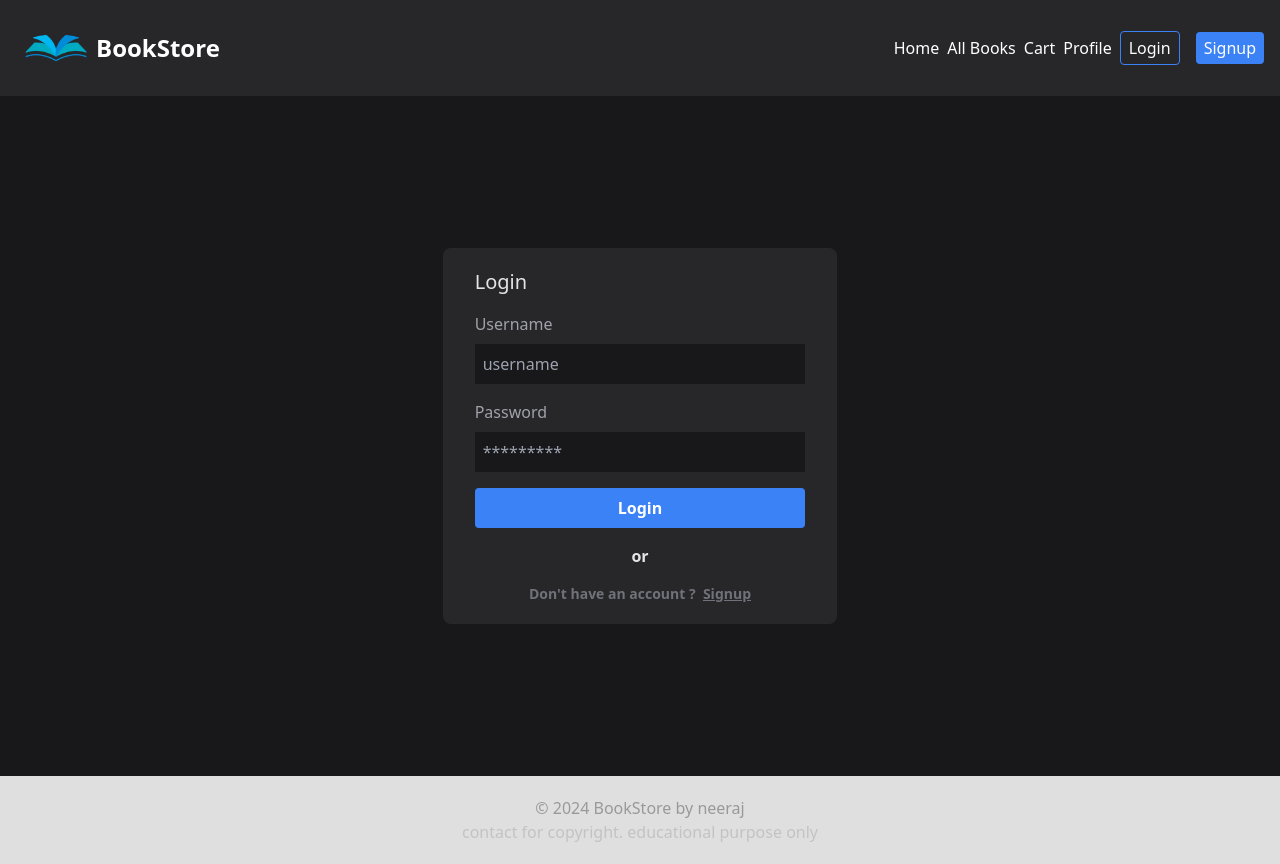
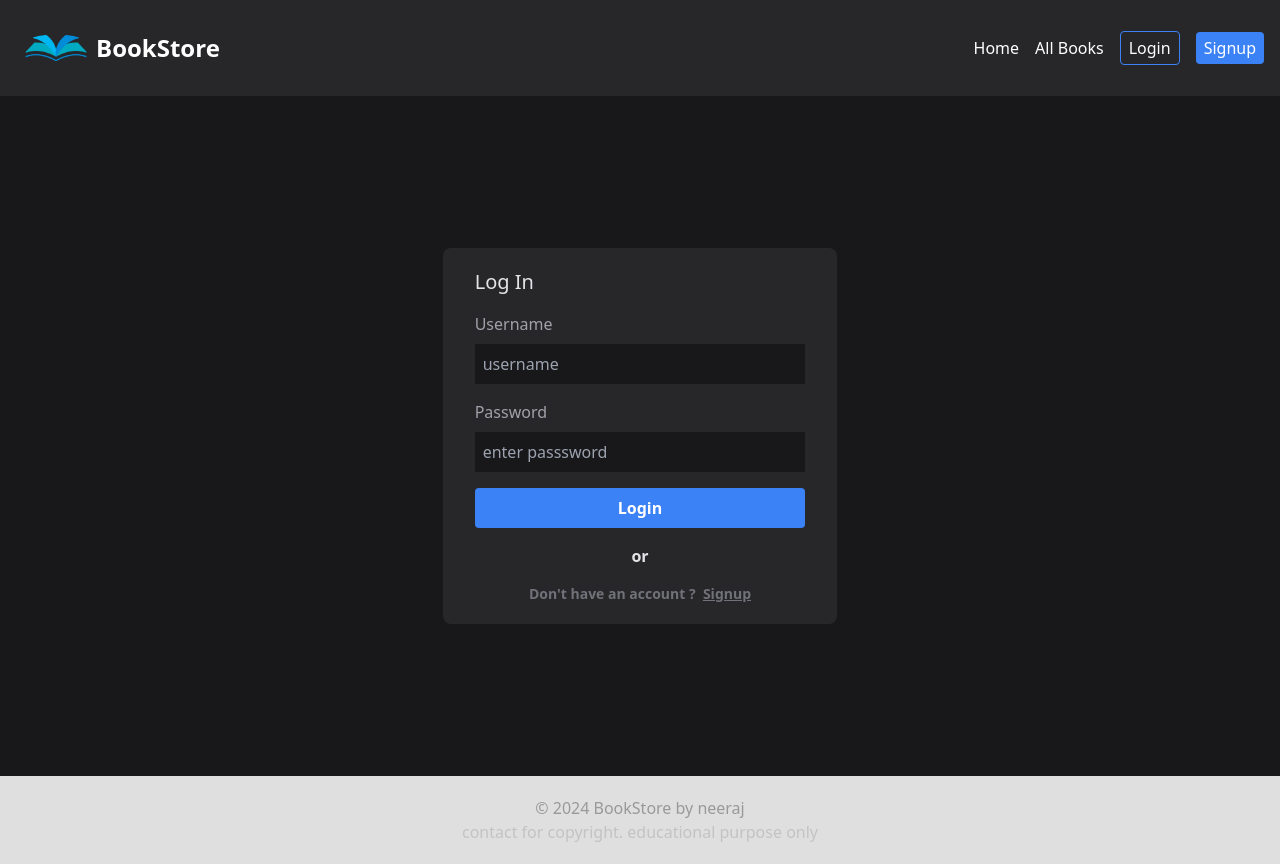
Before and after one commit to itzneeraj06/bookStore-MERN, a React (Create React App) app in the folder front-end/: page /login in a window 1280 px wide. Built offline with nearby package versions, Linux system fonts and the light colour scheme.

Commit message:
login and signup with DB

```diff
--- a/front-end/src/components/Navbar.jsx
+++ b/front-end/src/components/Navbar.jsx
@@ -4,9 +4,8 @@ import { FiMenu } from "react-icons/fi";
 import { Link } from 'react-router-dom';
 import { useSelector } from 'react-redux';
 const Navbar = () => {
+  const isLoggedIn = useSelector((state) => state.auth.isLoggedIn);
 
-  const isLoggedIn= useSelector((state)=>state.auth.isLoggedIn);
-  console.log(isLoggedIn);
   return (
     <div className='flex bg-zinc-800 text-white px-4 py-2 items-center justify-between'>
       <Link to='/'>
@@ -16,16 +15,20 @@ const Navbar = () => {
         </div>
       </Link>
       <div className="flex ">
-        <ul className="hidden gap-2 items-center me-2 sm:flex">
-          <li className=' hover:text-blue-500 transition-all duration-500'>Home</li>
+        <ul className="hidden gap-4 items-center me-4 sm:flex">
+          <li className=' hover:text-blue-500 transition-all duration-500'><Link to={'/'}>Home</Link></li>
           <li className=' hover:text-blue-500 transition-all duration-500'><Link to={'/allbooks'}>All Books</Link></li>
-          <li className=' hover:text-blue-500 transition-all duration-500'>Cart</li>
-          <li className=' hover:text-blue-500 transition-all duration-500'>Profile</li>
+          {isLoggedIn &&
+            <li className=' hover:text-blue-500 transition-all duration-500'>Cart</li>}
+          {isLoggedIn &&
+            <li className=' hover:text-blue-500 transition-all duration-500'>Profile</li>
+          }
         </ul>
-        <ul className="hidden items-center gap-4 sm:flex">
+        {!isLoggedIn&&
+          <ul className="hidden items-center gap-4 sm:flex">
           <li className='px-2 py-1 border border-blue-500 rounded hover:bg-zinc-200 hover:text-zinc-800 transition-all duration-300 '><Link to={'/login'}><button>Login</button></Link></li>
           <li className='px-2 py-1 bg-blue-500 rounded hover:bg-white hover:text-zinc-800 transition-all duration-300'><Link to={'/signup'}><button>Signup</button></Link></li>
-        </ul>
+        </ul>}
         <ul className='flex sm:hidden'>
           <li><button><FiMenu /></button></li>
 
--- a/front-end/src/components/Recently.jsx
+++ b/front-end/src/components/Recently.jsx
@@ -11,7 +11,6 @@ const Recently = () => {
       setData(response.data.data);
     }
     fetch();
-
   }, [])
 
   return (
@@ -25,12 +24,12 @@ const Recently = () => {
       <div className='my-8 grid grid-cols-2 sm:grid-cols-3 md:grid-cols-4 gap-8'>
 
         {
-          data && data.map((item, index) =>
+          data &&
+          data.map((item, index) =>
             <div key={index}>
               <BookCard data={item} />
             </div>)
         }
-
       </div>
     </div>
 
--- a/front-end/src/index.js
+++ b/front-end/src/index.js
@@ -4,7 +4,7 @@ import './index.css';
 import App from './App';
 import { BrowserRouter as Router } from 'react-router-dom';
 import { Provider } from 'react-redux';
-import store from './store/index.js'
+import store from './store/Store.js'
 
 const root = ReactDOM.createRoot(document.getElementById('root'));
 root.render(
--- a/front-end/src/pages/Login.jsx
+++ b/front-end/src/pages/Login.jsx
@@ -1,27 +1,64 @@
-import React from 'react'
-import { Link } from 'react-router-dom'
+import React, { useState } from 'react'
+import { Link, useNavigate } from 'react-router-dom'
+import axios from 'axios'
 
 const Login = () => {
+  const [Values, setValue] = useState({
+    username: "",
+    password: "",
+  });
+  const navigate = useNavigate();
+
+  //input par onchange use kiya h or onchange par change function call kiya h
+  const change = (e) => {
+    const { name, value } = e.target;//take values from input
+    setValue({ ...Values, [name]: value })//pass values to the useState (Values)
+  }
+  //onsubmit par call kiya h
+  const submit = async () => {
+    try {
+      if (Values.username === "" || Values.password === "") {
+        alert("all fiels are required");
+
+      }
+      else {
+        const response = await axios.post('http://localhost:4000/api/v1/signin', Values);
+        // console.log(response.data);
+        alert(response.data.message);
+        navigate('/');
+
+        //pass token into localstorage(storage)
+        localStorage.setItem("id", response.data.id);
+        localStorage.setItem("token", response.data.token);
+        localStorage.setItem("role", response.data.role);
+
+      }
+    } catch (error) {
+      alert(error.response.data.message);
+    }
+  }
   return (
-    <div className='h-[85vh]  bg-zinc-900 px-12 py-8 flex items-center justify-center'>
+    <div className='h-[85vh] bg-zinc-900 px-12 py-8 flex items-center justify-center'>
       <div className='bg-zinc-800 rounded-lg px-8 py-5 w-full sm:w-4/6  md:w-3/6 lg:w-2/6'>
-        <p className='text-zinc-200 text-xl'>Login </p>
+        <p className='text-zinc-200 text-xl'>Log In</p>
         <div className='mt-4'>
           <div className='mt-4'>
-            <label htmlFor="username" className='text-zinc-400'>Username</label>
-            <input type="text" id='username' placeholder='username' name='username' className='w-full mt-2 bg-zinc-900 text-zinc-100 p-2 outline-none' required/>
+            <label htmlFor="" className='text-zinc-400'>Username</label>
+            <input type="text" id='username' placeholder='username' name='username' className='w-full mt-2 bg-zinc-900 text-zinc-100 p-2 outline-none' required value={Values.username} onChange={change} />
           </div>
+
           <div className='mt-4'>
             <label htmlFor="password" className='text-zinc-400'>Password</label>
-            <input type="text" name='password' placeholder='*********' className='w-full mt-2 bg-zinc-900 text-zinc-100 p-2 outline-none' required/>
+            <input type="text" name='password' placeholder='enter passsword' className='w-full mt-2 bg-zinc-900 text-zinc-100 p-2 outline-none' required value={Values.password} onChange={change} />
           </div>
+
           <div className='mt-4'>
-            <button className='w-full bg-blue-500 text-white font-semibold py-2 rounded hover:bg-blue-600 '>
+            <button className='w-full bg-blue-500 text-white font-semibold py-2 rounded hover:bg-white hover:text-blue-500' onClick={submit}>
               Login
             </button>
           </div>
           <p className='flex mt-4 items-center justify-center text-zinc-200 font-semibold'>or</p>
-          <p className='flex mt-4 items-center justify-center text-zinc-500 font-semibold  text-sm'>Don't  have an account ? &nbsp;<Link to='/signup' className='hover:text-blue-500 underline'>Signup</Link></p>
+          <p className='flex mt-4 items-center justify-center text-zinc-500 font-semibold text-sm'>Don't have an account ? &nbsp;<Link to='/signup' className='hover:text-blue-500 underline'>Signup</Link></p>
         </div>
       </div>
     </div>
--- a/front-end/src/pages/Signup.jsx
+++ b/front-end/src/pages/Signup.jsx
@@ -1,30 +1,65 @@
-import React from 'react'
-import { Link } from 'react-router-dom'
+import React, { useState } from 'react'
+import { Link, useNavigate } from 'react-router-dom'
+import axios from 'axios'
+
 
 const Signup = () => {
+  const [Values, setValue] = useState({
+    username: "",
+    email: "",
+    password: "",
+    address: ""
+  });
+  const navigate = useNavigate();
+
+  //input par onchange use kiya h or onchange par change function call kiya h
+  const change = (e) => {
+    const { name, value } = e.target;//take values from input
+    setValue({ ...Values, [name]: value })//pass values to the useState (Values)
+  }
+  //onsubmit par call kiya h
+  const submit = async () => {
+    try {
+      if (Values.username === "" || Values.email === "" || Values.password === "" || Values.address === "") {
+        alert("all fiels are required");
+
+      }
+      else {
+        const response = await axios.post('http://localhost:4000/api/v1/signup', Values);
+        console.log(response.data);
+        alert("Signup Successfull Please Login!!!")
+        navigate('/login');
+
+      }
+    } catch (error) {
+      console.log(error);
+      alert(error.response.data.message);
+
+    }
+  }
   return (
     <div className='h-[85vh] sm:h-auto bg-zinc-900 px-12 py-8 flex items-center justify-center'>
       <div className='bg-zinc-800 rounded-lg px-8 py-5 w-full sm:w-4/6  md:w-3/6 lg:w-2/6'>
         <p className='text-zinc-200 text-xl'>Sign Up</p>
         <div className='mt-4'>
           <div className='mt-4'>
-            <label htmlFor="username" className='text-zinc-400'>Username</label>
-            <input type="text" id='username' placeholder='username' name='username' className='w-full mt-2 bg-zinc-900 text-zinc-100 p-2 outline-none' required/>
+            <label htmlFor="" className='text-zinc-400'>Username</label>
+            <input type="text" id='username' placeholder='username' name='username' className='w-full mt-2 bg-zinc-900 text-zinc-100 p-2 outline-none' required value={Values.username} onChange={change} />
           </div>
           <div className='mt-4'>
             <label htmlFor="email" className='text-zinc-400'>Email</label>
-            <input type="text" name='email' placeholder='name@example.com' className='w-full mt-2 bg-zinc-900 text-zinc-100 p-2 outline-none' required/>
+            <input type="text" name='email' placeholder='name@example.com' className='w-full mt-2 bg-zinc-900 text-zinc-100 p-2 outline-none' required value={Values.email} onChange={change} />
           </div>
           <div className='mt-4'>
             <label htmlFor="password" className='text-zinc-400'>Password</label>
-            <input type="text" name='password' placeholder='enter passsword' className='w-full mt-2 bg-zinc-900 text-zinc-100 p-2 outline-none' required/>
+            <input type="text" name='password' placeholder='enter passsword' className='w-full mt-2 bg-zinc-900 text-zinc-100 p-2 outline-none' required value={Values.password} onChange={change} />
           </div>
           <div className='mt-4'>
             <label htmlFor="adddress" className='text-zinc-400'>Address</label>
-            <textarea  id="address" name='address' placeholder='address' className='w-full mt-2 bg-zinc-900 text-zinc-100 p-2 outline-none' required></textarea>
+            <textarea id="address" name='address' placeholder='address' className='w-full mt-2 bg-zinc-900 text-zinc-100 p-2 outline-none' required value={Values.address} onChange={change}></textarea>
           </div>
           <div className='mt-4'>
-            <button className='w-full bg-blue-500 text-white font-semibold py-2 rounded hover:bg-white hover:text-blue-500'>
+            <button className='w-full bg-blue-500 text-white font-semibold py-2 rounded hover:bg-white hover:text-blue-500' onClick={submit}>
               Signup
             </button>
           </div>
--- a/front-end/src/store/auth.js
+++ b/front-end/src/store/auth.js
@@ -1,22 +1,24 @@
+
 import { createSlice } from "@reduxjs/toolkit";
 const authSlice = createSlice({
     name: "auth",
     initialState: { isLoggedIn: false, role: "user" },
     reducers: {
-        login(state) {
+        login:(state)=> {
             state.isLoggedIn = true;
 
         },
-        logout(state) {
+        logout:(state)=> {
             state.isLoggedIn = false;
 
         },
-        changeRole(state, action) {
+        changeRole:(state, action)=> {
             const role = action.payload;
             state.role = role;
         }
-    }
+    },
 
 });
-export const {login,logout,changeRole} = authSlice.actions;
+
+export const {login,logout,changeRole} = authSlice.actions;//{login,logout,role}
 export default authSlice.reducer;
```
Also changed, not shown: front-end/src/store/Store.js (renamed from front-end/src/store/index.js).
